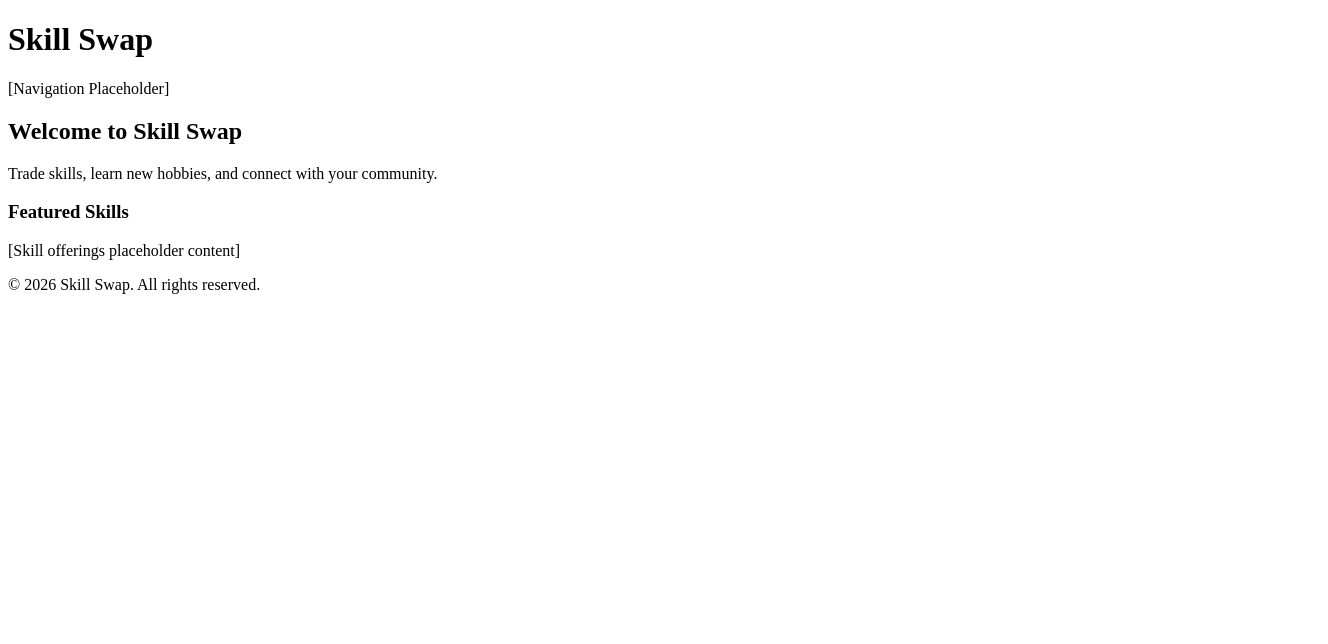
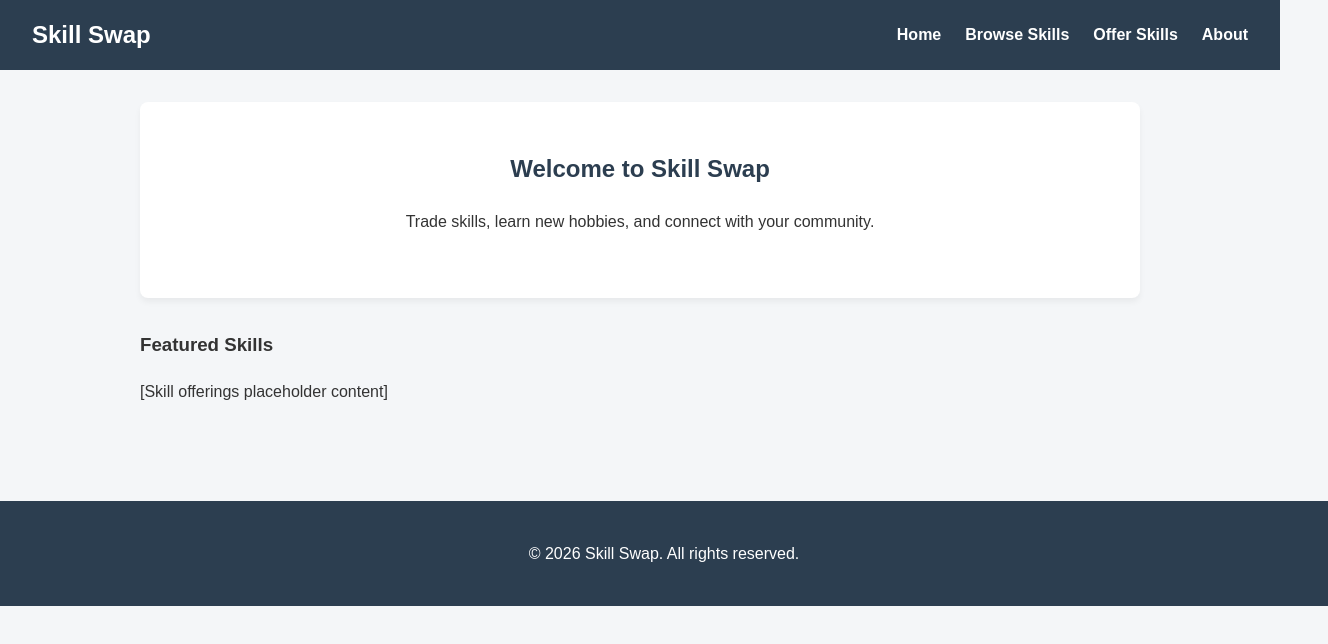
Before and after one commit to colinbleile-dev/skillswap-ColinBleile, a plain HTML site: page index.html in a window 1280 px wide. Shown: the whole page, 1328 px wide, since content can reach past the window. Drawn offline with Linux system fonts and the light colour scheme.

Commit message:
Added navigation components and basic styling

```diff
--- a/index.html
+++ b/index.html
@@ -8,11 +8,16 @@
 </head>
 <body>
 
-    <!-- Header section with site name and navigation placeholder -->
+    <!-- Header section with site name and navigation menu -->
     <header>
         <h1>Skill Swap</h1>
         <nav>
-            <p>[Navigation Placeholder]</p>
+            <ul>
+                <li><a href="#home">Home</a></li>
+                <li><a href="#browse">Browse Skills</a></li>
+                <li><a href="#offer">Offer Skills</a></li>
+                <li><a href="#about">About</a></li>
+            </ul>
         </nav>
     </header>
 
--- a/styles.css
+++ b/styles.css
@@ -0,0 +1,74 @@
+/* Global Reset and Body Styling */
+body {
+    font-family: Arial, sans-serif;
+    margin: 0;
+    padding: 0;
+    background-color: #f4f6f8;
+    color: #333;
+    line-height: 1.6;
+}
+
+/* Header and Navigation Layout */
+header {
+    background-color: #2c3e50;
+    color: #ffffff;
+    padding: 1rem 2rem;
+    display: flex;
+    justify-content: space-between;
+    align-items: center;
+}
+
+header h1 {
+    margin: 0;
+    font-size: 1.5rem;
+}
+
+nav ul {
+    list-style: none;
+    margin: 0;
+    padding: 0;
+    display: flex;
+    gap: 1.5rem;
+}
+
+nav ul li a {
+    color: #ffffff;
+    text-decoration: none;
+    font-weight: bold;
+}
+
+nav ul li a:hover {
+    color: #3498db;
+}
+
+/* Main Hero Section Layout */
+main {
+    padding: 2rem;
+    max-width: 1000px;
+    margin: 0 auto;
+}
+
+.hero {
+    background: #ffffff;
+    padding: 3rem 2rem;
+    text-align: center;
+    border-radius: 8px;
+    box-shadow: 0 4px 6px rgba(0, 0, 0, 0.05);
+    margin-bottom: 2rem;
+}
+
+.hero h2 {
+    color: #2c3e50;
+    margin-top: 0;
+}
+
+/* Footer Layout */
+footer {
+    text-align: center;
+    padding: 1.5rem;
+    background-color: #2c3e50;
+    color: #ffffff;
+    position: relative;
+    width: 100%;
+    margin-top: 3rem;
+}
```
